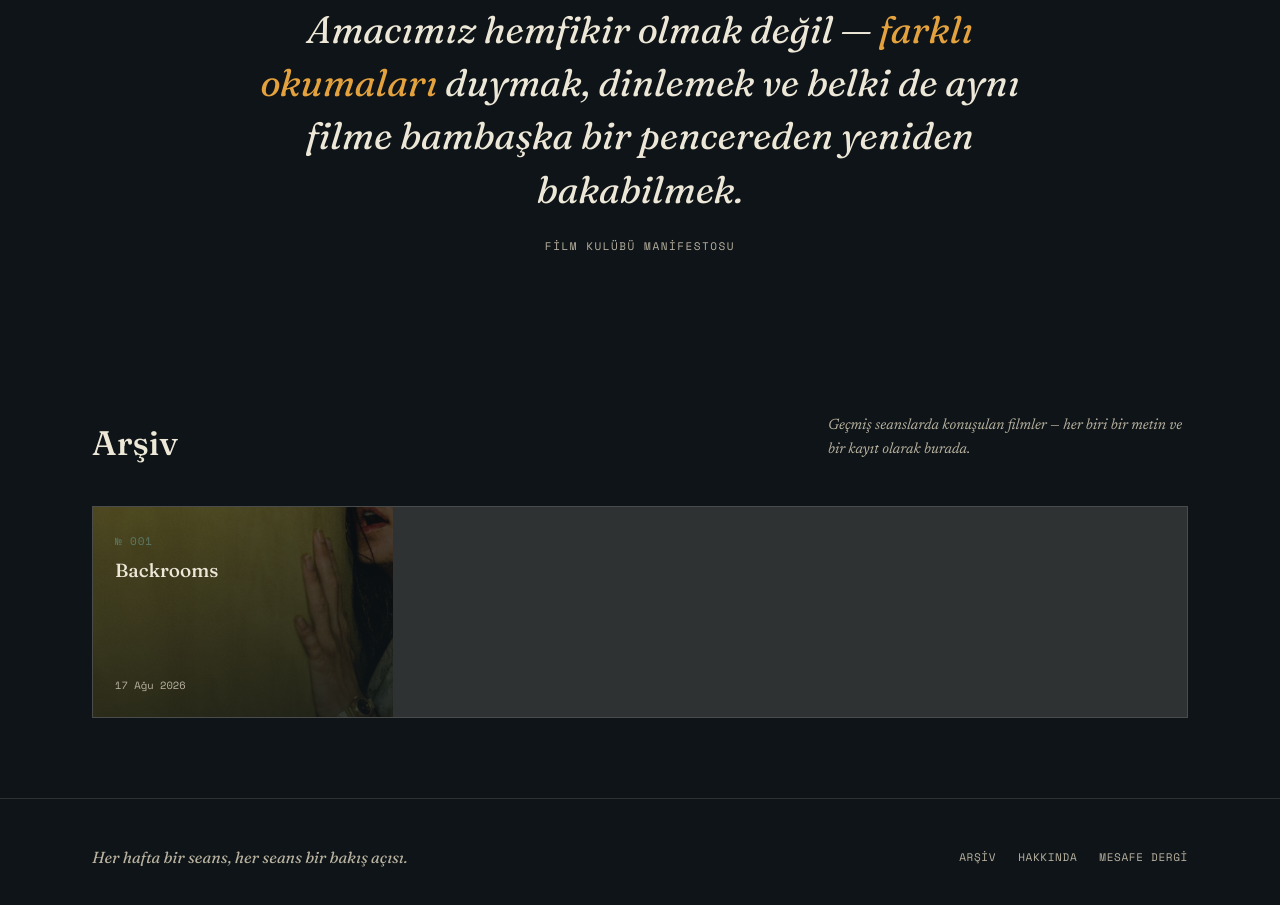
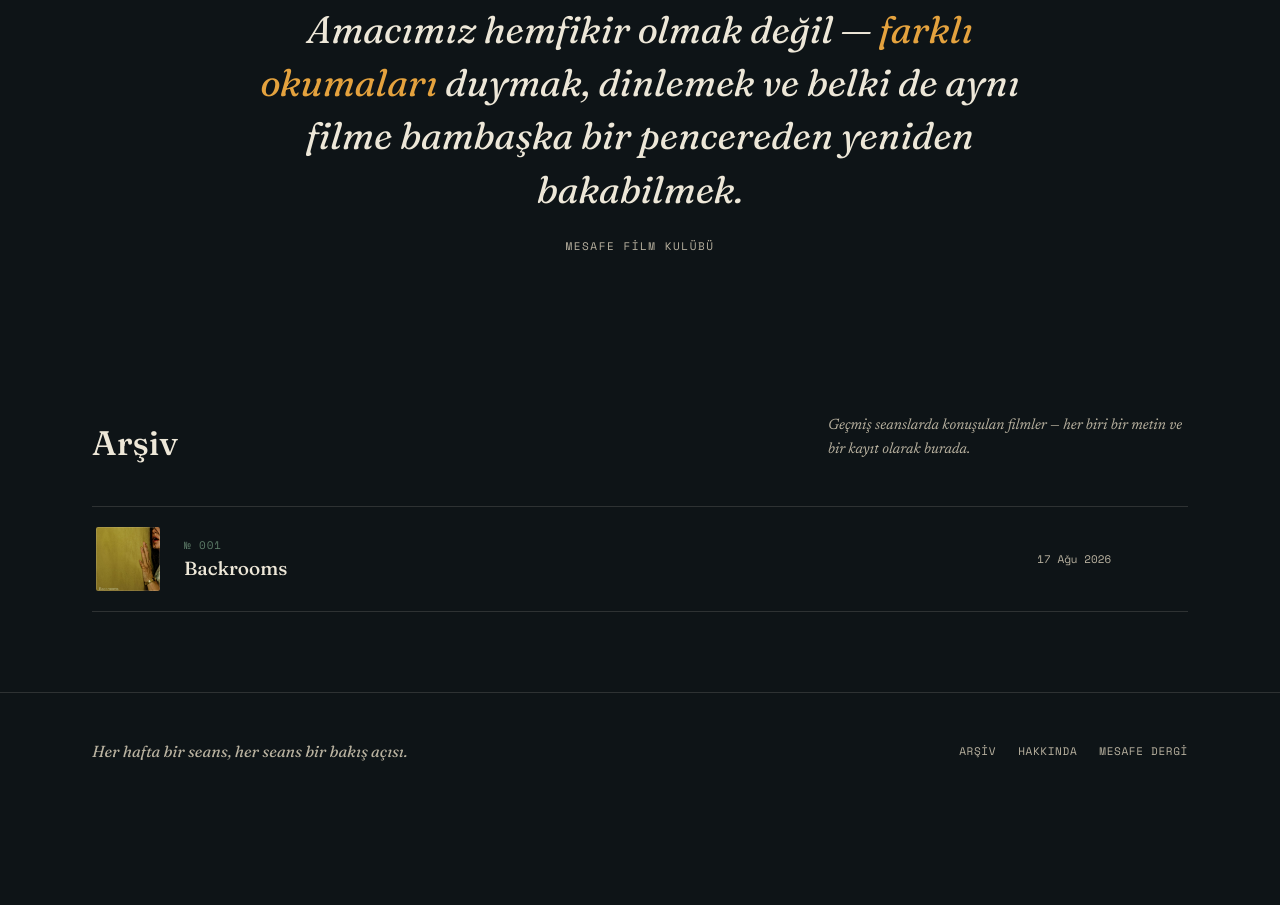
Before and after one commit to Lryiu/film-kulubu, a plain HTML site: page index.html in a window 1280 px wide. Shown: the part 810-1715 px from the top of the page. After the commit the page ends 1611 px from the top, so only its background shows below. Drawn offline with nearby package versions, Linux system fonts and the light colour scheme.

Commit message:
Add files via upload

```diff
--- a/index.html
+++ b/index.html
@@ -62,16 +62,20 @@
   .section-head h2{font-size:34px;}
   .section-head p{font-family:'Newsreader', serif; font-style:italic; color:var(--cream-dim); max-width:360px; font-size:15px; line-height:1.6;}
 
-  .strip{display:grid; grid-template-columns:repeat(auto-fit, minmax(240px, 300px)); gap:1px; background:var(--rule); border:1px solid var(--rule); justify-content:start;}
-  @media (max-width:640px){.strip{grid-template-columns:1fr;}}
-  .frame{background:var(--ink); padding:26px 22px 24px; position:relative; transition:background .25s; min-height:210px; display:flex; flex-direction:column; justify-content:space-between; cursor:pointer;}
-  .frame:hover{background:var(--ink-2);}
+  .strip{display:flex; flex-direction:column; border-top:1px solid var(--rule);}
+  .frame{display:flex; align-items:center; gap:24px; padding:20px 4px; border-bottom:1px solid var(--rule); cursor:pointer; transition:padding-left .2s, background .2s;}
+  .frame:hover{padding-left:14px; background:linear-gradient(90deg, rgba(228,162,62,0.06), transparent);}
+  .frame .fthumb{width:64px; height:64px; flex:none; border-radius:2px; background-size:cover; background-position:center; background-color:var(--ink-2); box-shadow:inset 0 0 0 1px var(--rule);}
   .frame .fno{font-family:'Space Mono', monospace; font-size:11px; color:var(--moss); letter-spacing:0.08em;}
-  .frame h3{font-size:19px; font-weight:500; margin-top:10px; line-height:1.25;}
-  .frame .fmeta{font-family:'Space Mono', monospace; font-size:10.5px; color:var(--cream-dim); margin-top:16px; display:flex; justify-content:space-between; align-items:center;}
-  .frame .fmeta .arrow{color:var(--amber); opacity:0; transform:translateX(-4px); transition:all .2s;}
-  .frame:hover .fmeta .arrow{opacity:1; transform:translateX(0);}
-  .empty{padding:40px; font-family:'Space Mono', monospace; font-size:12px; color:var(--cream-dim); text-align:center; grid-column:1/-1;}
+  .frame h3{font-size:19px; font-weight:500; margin-top:4px; line-height:1.25;}
+  .frame .fbody{flex:1; min-width:0;}
+  .frame .fdate{font-family:'Space Mono', monospace; font-size:11px; color:var(--cream-dim); flex:none; margin-left:12px;}
+  .frame .arrow{color:var(--amber); opacity:0; transform:translateX(-4px); transition:all .2s; flex:none; font-family:'Space Mono', monospace; font-size:12px; margin-left:12px;}
+  .frame:hover .arrow{opacity:1; transform:translateX(0);}
+  .empty{padding:40px 4px; font-family:'Space Mono', monospace; font-size:12px; color:var(--cream-dim); text-align:center;}
+  @media (max-width:560px){
+    .frame{gap:16px;} .frame .fthumb{width:48px; height:48px;} .frame .fdate{display:none;}
+  }
 
 
 
@@ -109,7 +113,7 @@
 
 <section class="manifesto" id="manifesto"><div class="wrap">
   <blockquote>Amacımız hemfikir olmak değil — <span>farklı okumaları</span> duymak, dinlemek ve belki de aynı filme bambaşka bir pencereden yeniden bakabilmek.</blockquote>
-  <div class="attrib">Film Kulübü Manifestosu</div>
+  <div class="attrib">MESAFE Film Kulübü</div>
 </div></section>
 
 <section class="section" id="arsiv"><div class="wrap">
@@ -170,12 +174,14 @@
       strip.innerHTML = '<div class="empty">Henüz arşivde başka seans yok — bu ilk seansınız!</div>';
     } else {
       strip.innerHTML = eskiler.map(s => `
-        <div class="frame" onclick="location.href='seans.html?no=${s.no}'" style="${s.gorselUrl ? `background-image:linear-gradient(160deg, rgba(14,20,23,0.55), rgba(14,20,23,0.85)), url('${s.gorselUrl}'); background-size:cover; background-position:center;` : ''}">
-          <div>
+        <div class="frame" onclick="location.href='seans.html?no=${s.no}'">
+          <div class="fthumb" style="${s.gorselUrl ? `background-image:url('${s.gorselUrl}');` : ''}"></div>
+          <div class="fbody">
             <div class="fno">№ ${String(s.no).padStart(3,'0')}</div>
             <h3>${s.baslik}</h3>
           </div>
-          <div class="fmeta"><span>${fmtTarih(s.tarih)}</span><span class="arrow">Oku →</span></div>
+          <div class="fdate">${fmtTarih(s.tarih)}</div>
+          <div class="arrow">Oku →</div>
         </div>`).join('');
     }
   }
```
